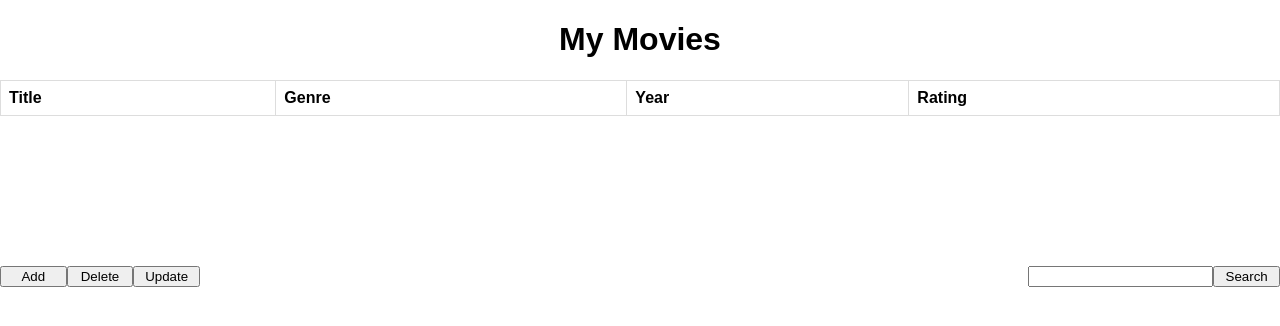
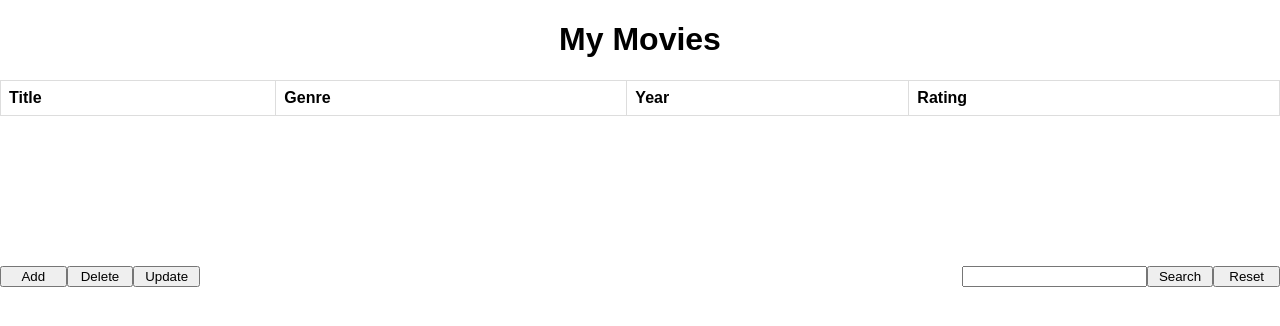
Before and after one commit to MetalHeel/home-movies, a React (Create React App) app in the folder home-movies/: page / in a window 1280 px wide. Shown: the top 326 px of the page. Built offline with nearby package versions, Linux system fonts and the light colour scheme.

Commit message:
Reset after searching functionality.

```diff
--- a/home-movies/src/App.js
+++ b/home-movies/src/App.js
@@ -45,7 +45,8 @@ class MovieList extends Component {
         <Edits onAdd={() => this.showAddForm()}
           onDelete={() => this.deleteSelection()}
           onUpdate={() => this.showEditForm()}
-          onSearch={(query) => this.searchList(query)} />
+          onSearch={(query) => this.searchList(query)}
+          onReset={() => this.loadAll()} />
         {editForm}
       </div>
     );
@@ -227,6 +228,17 @@ class MovieList extends Component {
       currentSelection: null
     });
   }
+
+  loadAll() {
+    var storedMovies = this.storage.getMovies();
+    storedMovies = this.sortList(storedMovies);
+
+    this.setState({
+      movies: storedMovies,
+      editMode: false,
+      currentSelection: null
+    });
+  }
 }
 
 
--- a/home-movies/src/Edits.js
+++ b/home-movies/src/Edits.js
@@ -20,7 +20,8 @@ export class Edits extends Component {
         <button className="Update" onClick={() => this.props.onUpdate()}>Update</button>
         <div className="SearchBar">
           <input type="text" onChange={this.handleSearchChange} />
-          <button onClick={() => this.props.onSearch(this.state.searchQuery)}>Search</button>
+          <button className="Search" onClick={() => this.props.onSearch(this.state.searchQuery)}>Search</button>
+          <button className="Reset" onClick={() => this.props.onReset()}>Reset</button>
         </div>
       </div>
     );
```
